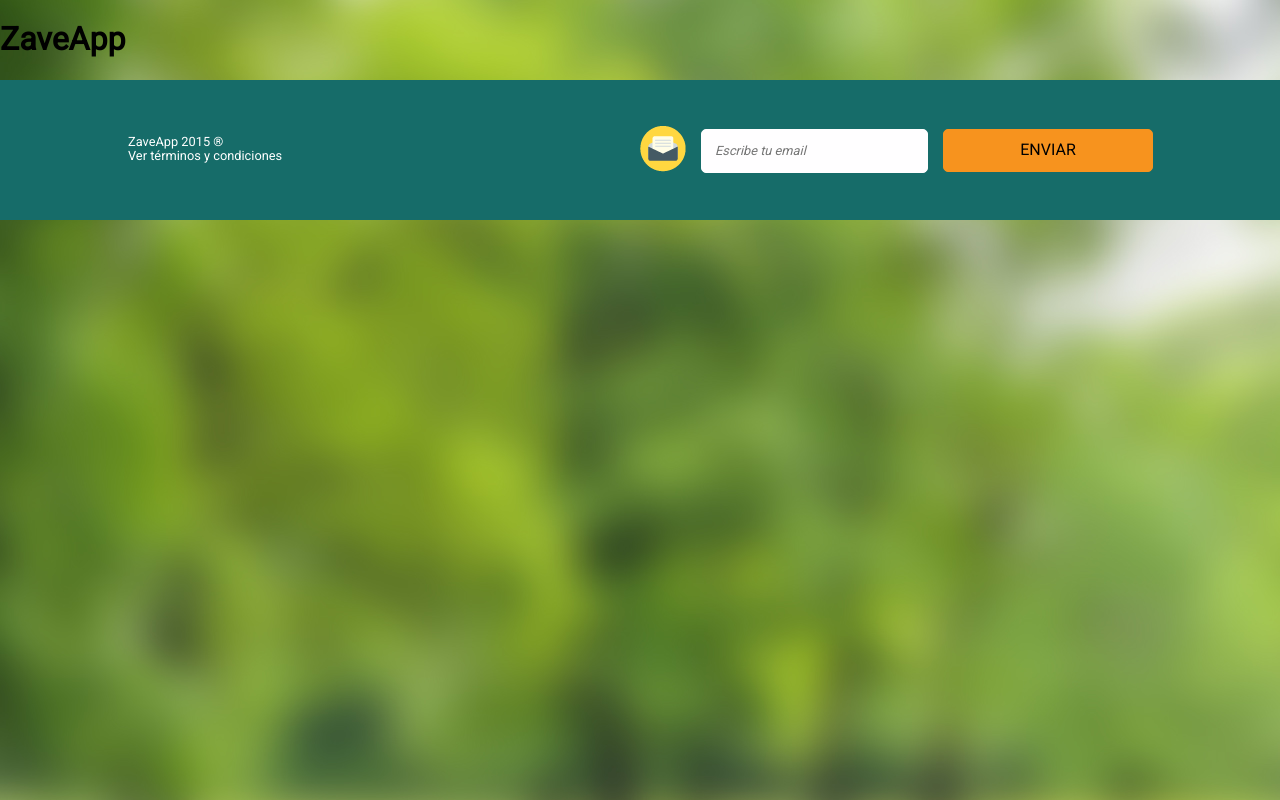
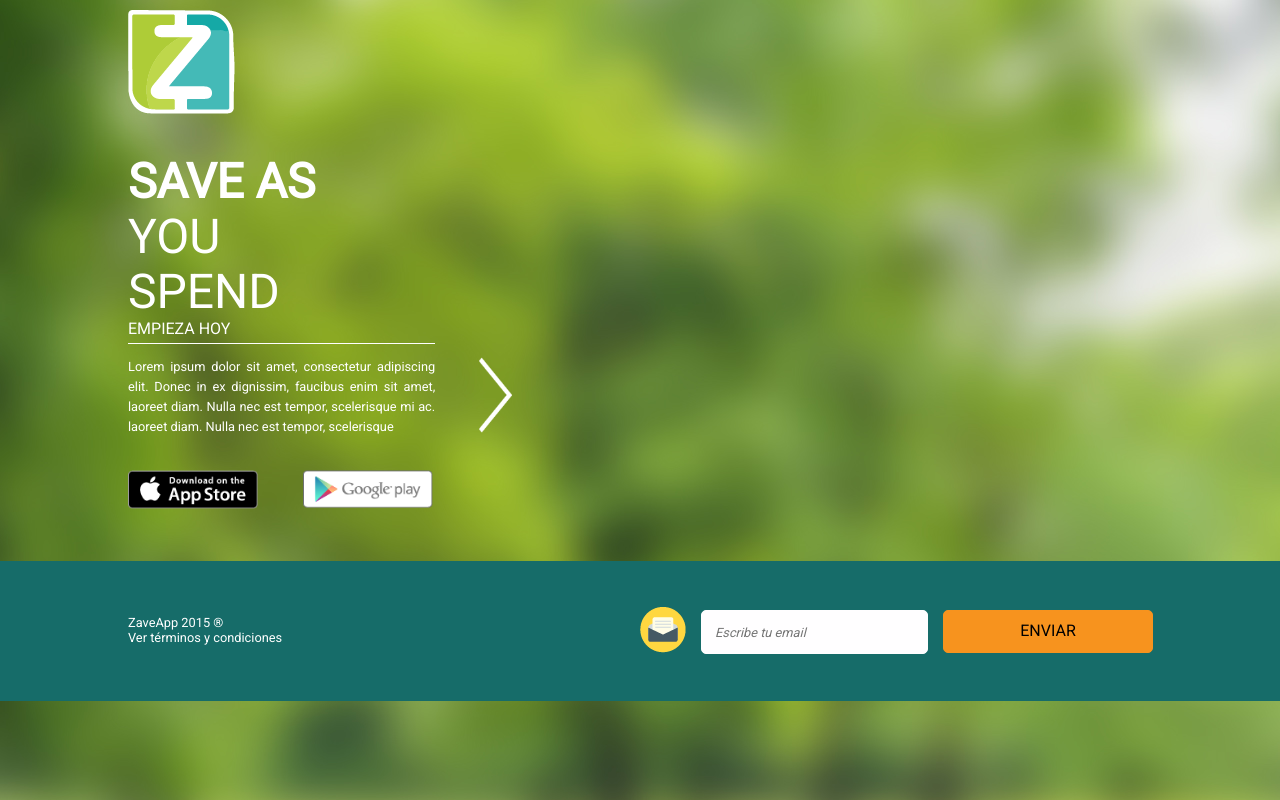
Before and after one commit to cristinarojas/exam, a website: page index.html in a window 1280 px wide. Shown: the top 800 px of the page. Drawn offline with nearby package versions, Linux system fonts and the light colour scheme.

Commit message:
Updating styles and html

```diff
--- a/css/style.css
+++ b/css/style.css
@@ -13,10 +13,14 @@
 .clearfix {
     *zoom: 1;
 }
+
 body {
     font-family: 'Roboto', sans-serif;
     font-size: 1em;
     overflow-x: hidden;
+    padding: 0;
+    margin: 0;
+    background-image: url('../images/background.jpg');
 }
 
 img.background {
@@ -31,13 +35,82 @@ img.background {
     position: relative;
     z-index: 1;
     width: 100%;
+    height: 561px;
+}
+
+.content-left {
+    width: 30%;
+    padding-left: 10%;
+    margin-bottom: 120px;
+}
+
+.content-left-wraper {
+    width: 80%;
+}
+
+.content-left span {
+    display: block;
+    color: #FFF;
+    text-transform: uppercase;
+    font-size: 3em;
+    font-weight: 400;
+}
+
+.logo {
+    background-image: url('../images/logo.png');
+    width: 107px;
+    height: 104px;
+    text-indent: -9999px;
+    margin-top: 10px;
+    margin-bottom: 40px;
+}
+
+span.logo-span1 {
+    font-weight: 600;
+}
+
+span.logo-span2 {
+    font-size: 1em;
+    border-bottom: 1px solid #FFF;
+    padding-bottom: 5px;
+}
+
+.content-left p {
+    text-align: justify;
+    color: #FFF;
+    font-size: .8em;
+    float: left;
+    line-height: 20px;
+}
+
+.arrow {
+    width: 33px;
+    height: 76px;
+    float: right;
+    border:none;
+    padding-top: 13px;
+}
+
+.content-left a {
+    float: left;
+    margin-top: 20px;
+}
+
+.content-left a img {
+    width: 130px;
+}
+
+.ios {
+    margin-right: 45px;
 }
 
 footer {
+    position: relative;
     width: 100%;
     height: 140px;
     background-color: #166C69;
     color: #FFF;
+    z-index: 1;
 }
 
 footer span {
--- a/index.html
+++ b/index.html
@@ -11,17 +11,35 @@
     </head>
 
     <body>
-        <!-- Background image for any resolution -->
-        <img src="images/background.jpg" alt="background" class="background">
+        <!-- Background image for any resolution
+        <img src="images/background.jpg" alt="background" class="background">-->
 
         <div class="container">
-            <section class="content-left">
+            <section class="content-left clearfix">
+                <div class="content-left-wraper">
                     <h1 class="logo">ZaveApp</h1>
+                    <span class="logo-span1">Save as</span>
+                    <span>You</span>
+                    <span>Spend</span>
+                    <span class="logo-span2">Empieza Hoy</span>
+                    <p>Lorem ipsum dolor sit amet, consectetur adipiscing elit. Donec in ex dignissim, faucibus enim sit amet, laoreet diam. Nulla nec est tempor, scelerisque mi ac. laoreet diam. Nulla nec est tempor, scelerisque
+                    </p>
+                </div>
+                <div>
+                    <img src="images/arrow.png" class="arrow" />
+                </div>
+                <div>
+                    <a href="#" class="ios"><img src="images/ios.png" /></a>
+                </div>
+                <div>
+                    <a href="#"><img src="images/android.png" /></a>
+                </div>
             </section>
 
             <section class="content-rigth">
 
             </section>
+        </div>
 
         <footer class="clearfix">
             <div class="footer-left">
@@ -34,6 +52,5 @@
                 <button id="submit" class="submit">Enviar</button>
             </div>
         </footer>
-        </div>
     </body>
 </html>
```
Lines whose indentation alone changed are shown as unchanged.
